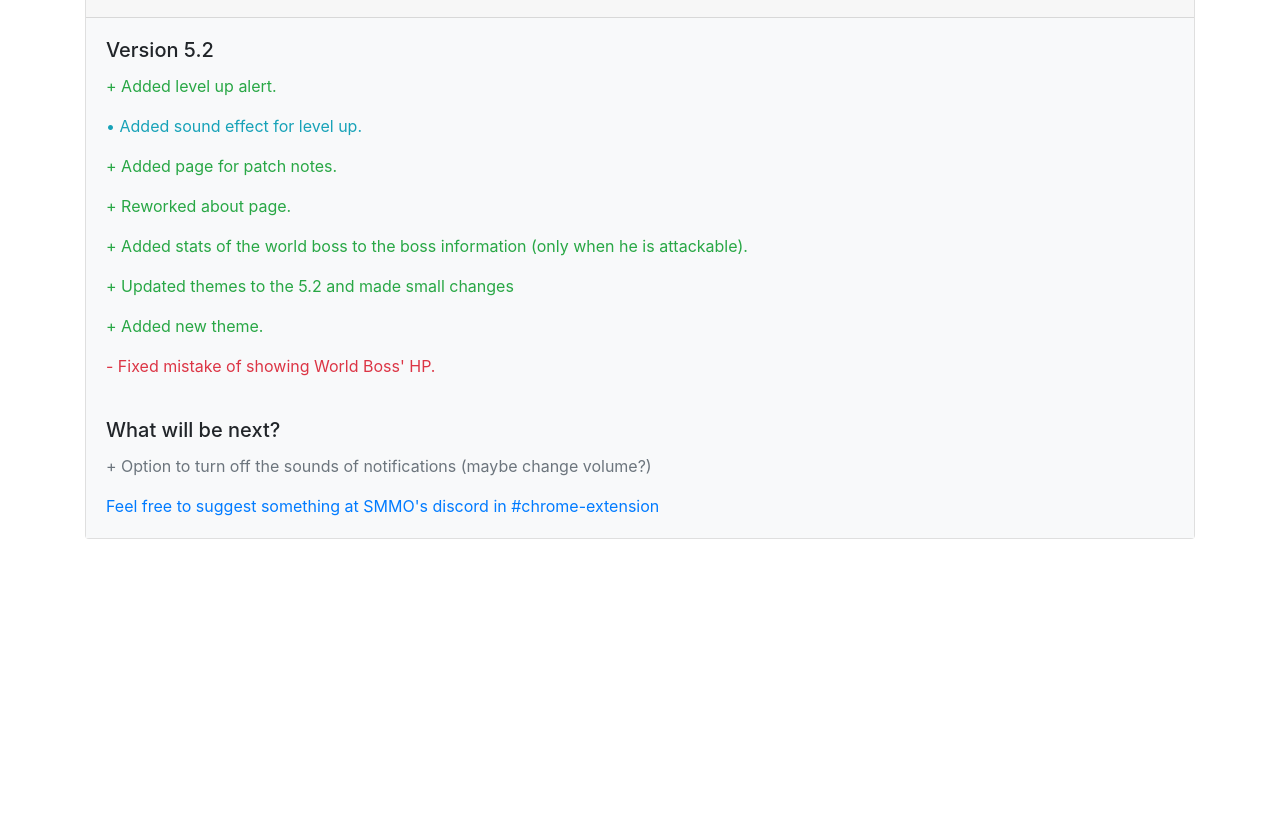
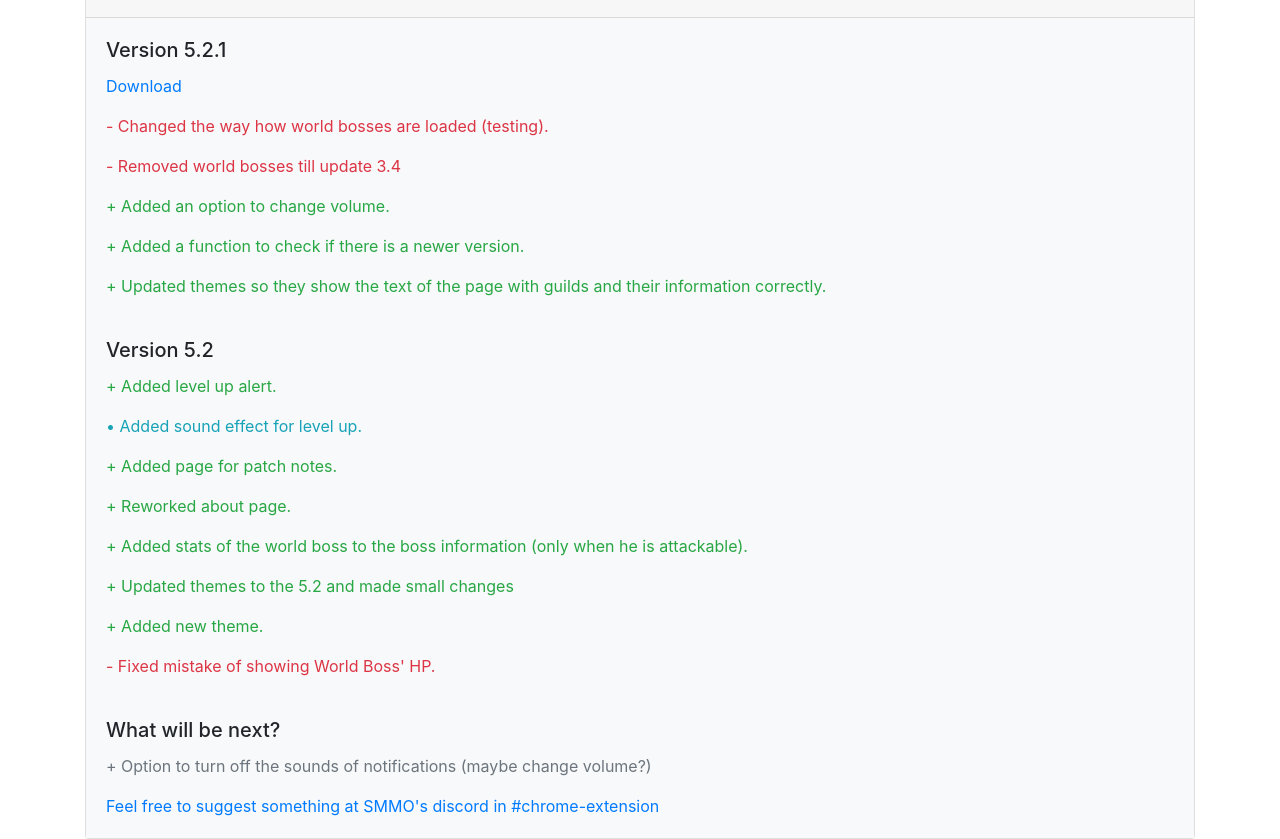
Before and after one commit to ImY0mu/imY0mu.github.io, a plain HTML site: page notes.html in a window 1280 px wide. Shown: the part 54-893 px from the top of the page. Before the commit the page ends 800 px from the top, so only its background shows below. Drawn offline with Linux system fonts and the light colour scheme.

Commit message:
Update notes.html

```diff
--- a/notes.html
+++ b/notes.html
@@ -12,15 +12,17 @@
         <div class="card-header">
           <h2>Patch notes</h2>
           <span style="display:none" id="release">521</span>
-          <span style="display:none" id="download">https://mega.nz/#!TFpCUIRD!vybgbGHejTITf9ll_0M6uwbJa_Geew1CzGYLlV0x5U0</span>
+          <span style="display:none" id="download">https://mega.nz/#!OQJjVKra!_a6or-c44FyCY6RFjcrKrTT7RZxqoGnjYT6uwVG7obM</span>
         </div>
-        <!--<div class="card-body bg-light">
+        <div class="card-body bg-light">
           <h5 class="card-title">Version 5.2.1</h5>
-          <p class="card-text text-warning"><a href="https://mega.nz/#!TFpCUIRD!vybgbGHejTITf9ll_0M6uwbJa_Geew1CzGYLlV0x5U0">Download</a></p>
-          <p class="card-text text-danger">- Changed the way how world bosses are loaded (testing)</p>
+          <p class="card-text text-warning"><a href="https://mega.nz/#!OQJjVKra!_a6or-c44FyCY6RFjcrKrTT7RZxqoGnjYT6uwVG7obM">Download</a></p>
+          <p class="card-text text-danger">- Changed the way how world bosses are loaded (testing).</p>
           <p class="card-text text-danger">- Removed world bosses till update 3.4</p>
+          <p class="card-text text-success">+ Added an option to change volume.</p>
+          <p class="card-text text-success">+ Added a function to check if there is a newer version.</p>
           <p class="card-text text-success">+ Updated themes so they show the text of the page with guilds and their information correctly.</p>
-        </div>-->
+        </div>
         <div class="card-body bg-light">
           <h5 class="card-title">Version 5.2</h5>
           <p class="card-text text-success">+ Added level up alert.</p>
```
